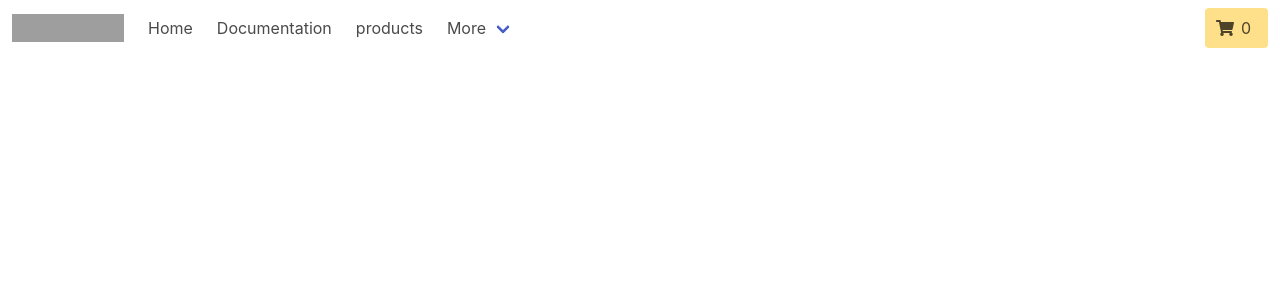
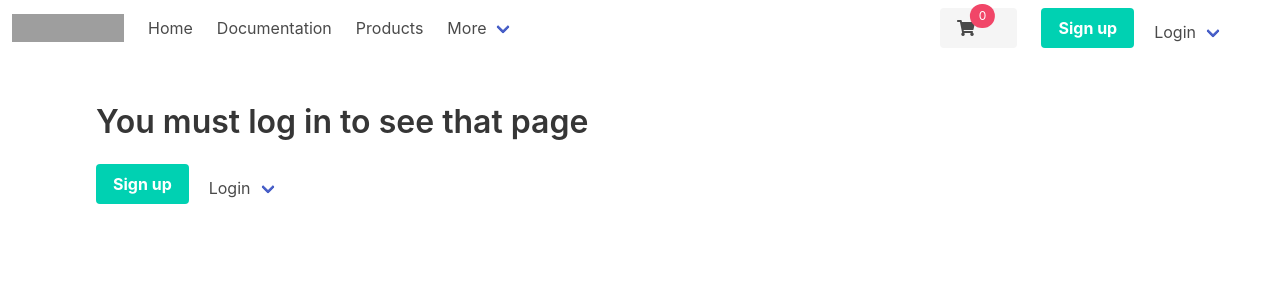
Before and after one commit to Pippin404/CPS-493-Web-Server-Programming, a Vue app in the folder client/: page /login in a window 1280 px wide. Shown: the top 300 px of the page. Built offline with nearby package versions, Linux system fonts and the light colour scheme; grey boxes are pictures that could not be loaded.

Commit message:
Synced notes with class notes. Very much needed

```diff
--- a/client/src/App.vue
+++ b/client/src/App.vue
@@ -5,12 +5,16 @@ import NavBar from './components/NavBar.vue';
 </script>
 
 <template>
-  <NavBar />
-  <div class="container">
-    <RouterView />
+  <div class="wrapper">
+    <NavBar />
+    <div class="container">
+      <RouterView />
+    </div>
   </div>
-
 </template>
 
 <style scoped>
+  .wrapper {
+    margin-right: 2rem;
+  }
 </style>
--- a/client/src/components/FlyOut.vue
+++ b/client/src/components/FlyOut.vue
@@ -1,51 +1,32 @@
 <script setup lang="ts">
 
-    const props=defineProps<{
-        isOpen?: boolean
-    }>()
-
+const props = defineProps<{
+    isOpen?: boolean
+}>()
 </script>
 
 <template>
-    <div class="flyout" :class="{ open: isOpen }">
-
+    <div class="flyout" :class="{ open: isOpen}">
         <slot></slot>
-
     </div>
 </template>
 
 <style scoped>
-    .flyout{
+    .flyout {
         position: fixed;
         top: 0;
         right: 0;
-        width: 300px;
+        width: 20rem;
         height: 100%;
-        background-color: #ffffff;
-        border-color: aquamarine;
+        background-color: white;
+        border: 1px solid #ccc;
+        box-shadow: -1px 0 5px 0 rgba(0,0,0,.5);
         z-index: 100;
-        box-shadow: -1px 0 5px rgba(0, 0, 0, 0.1);
-        transform: translateX(80%);
-        transition: transform 1s ease-in-out;
+        transform: translateX(90%);
+        transition: transform 1s;
+        padding: 1rem;
     }
-
-    .flyout.open, .flyout:hover{
-
+    .flyout.open, .flyout:hover {
         transform: translateX(0);
     }
-    .cart li{
-        display: flex;
-        align-items: center;
-        margin: 1rem;
-    }
-
-    .cart img{
-        margin-right: 1rem;
-        size: 5px;
-    }
-    .product-list {
-        display: flex;
-        flex-wrap: wrap;
-        justify-content: center;
-    }
 </style>
--- a/client/src/components/NavBar.vue
+++ b/client/src/components/NavBar.vue
@@ -1,13 +1,17 @@
 <script setup lang="ts">
 import { RouterLink } from 'vue-router';
 import { ref } from 'vue';
-
-import { total } from '@/viewModel/cart';
+import { count, isOpen } from '@/viewModel/cart';
+import LoginBadge from './LoginBadge.vue';
 
 let isActive = ref(false);
 
 function toggleMenu() {
   isActive.value = !isActive.value;
+}
+
+function toggleCart() {
+  isOpen.value = !isOpen.value;
 }
 
 </script>
@@ -37,8 +41,8 @@ function toggleMenu() {
       </RouterLink>
 
       <RouterLink to="/products" class="navbar-item">
-            products
-          </RouterLink>
+        Products
+      </RouterLink>
 
       <div class="navbar-item has-dropdown is-hoverable">
         <a class="navbar-link">
@@ -64,20 +68,16 @@ function toggleMenu() {
     </div>
 
     <div class="navbar-end">
+
       <div class="navbar-item">
-        <div class="buttons">
-          <a class="button is-warning">
-            <span class="icon">
-              <i class="fas fa-shopping-cart"></i>
-            </span>
-            <span>{{ total }}</span>
-          </a>
-        </div>
+          <button class="button is-light" @click="toggleCart()" :class="{ shiftLeft : isOpen }">
+            <i class="fas fa-shopping-cart"></i>
+            <span class="tag is-danger is-rounded sup-tag">{{ count }}</span>
+          </button>
+      </div>
 
-
-
-
-
+      <div class="navbar-item">
+        <LoginBadge />
       </div>
     </div>
   </div>
@@ -90,5 +90,12 @@ function toggleMenu() {
         border-bottom: 2px solid #00d1b2;
     }
 
+    .sup-tag {
+        transform: translate(-20%, -50%);
+    }
 
+    .shiftLeft {
+        transform: translateX(-100%);
+        transition: transform 1s ease-in-out;
+    }
 </style>
--- /dev/null
+++ b/client/src/components/loginBadge.vue
@@ -0,0 +1,65 @@
+<script setup lang="ts">
+import { getUsers, type User } from '@/model/user';
+import { refSession, useLogin } from '@/viewModel/session';
+
+    const session = refSession();
+
+    const users = getUsers().slice(0, 5);
+
+    const { login, logout } = useLogin();
+
+    function doLogin(user: User) {
+        login(user);
+    }
+
+    function doLogout() {
+        logout();
+    }
+
+</script>
+
+<template>
+    <div class="badge" v-if="session.user">
+        <img :src="session.user.image" alt="Avatar" />
+        <div>
+            {{ session.user.firstName }} {{ session.user.lastName }} <br />
+            {{ session.user.email }}
+        </div>
+        <div>(
+            <a class="is-danger" @click.prevent="doLogout">
+                Not You?
+            </a>)
+        </div>
+
+    </div>
+    <div class="buttons" v-else>
+        <a class="button is-primary">
+            <strong>Sign up</strong>
+        </a>
+
+        <div class="navbar-item has-dropdown is-hoverable">
+        <a class="navbar-link">
+          Login
+        </a>
+
+        <div class="navbar-dropdown">
+          <a v-for="user in users" class="navbar-item" @click="doLogin(user)">
+            {{ user.firstName }} {{ user.lastName }}
+          </a>
+        </div>
+      </div>
+
+    </div>
+</template>
+
+<style scoped>
+    .badge {
+        display: flex;
+        align-items: center;
+        line-height: 1em;
+    }
+    .badge img {
+        border-radius: 50%;
+        margin-right: 0.5em;
+    }
+</style>
--- a/client/src/model/user.ts
+++ b/client/src/model/user.ts
@@ -1,40 +1,30 @@
-import data from "../data/users.json"
-import { ref } from 'vue';
+import data from "../data/users.json";
 
-export interface Root {
+export interface User {
     id: number
     firstName: string
     lastName: string
+    maidenName: string
     age: number
     email: string
     phone: string
     password: string
     birthDate: string
     image: string
-
-
+    address: Address
   }
-
-
 
   export interface Address {
     address: string
     city: string
+    coordinates: {
+        lat: number
+        lng: number
+    }
     postalCode: string
     state: string
   }
 
-
-  export interface Crypto {
-    coin: string
-    wallet: string
-    network: string
-
-
-  postalCode: string
-  state: string
-}
-
-export function getitems(): Root[] {
-    return data.items;
-  }
+    export function getUsers(): User[] {
+        return data.items;
+    }
--- /dev/null
+++ b/client/src/pages/login.vue
@@ -0,0 +1,15 @@
+<script setup lang="ts">
+    import LoginBadge from '@/components/LoginBadge.vue';
+
+</script>
+
+<template>
+    <div class="hero">
+        <div class="hero-body">
+            <div class="container">
+                <h1 class="title">You must log in to see that page</h1>
+                <LoginBadge />
+            </div>
+        </div>
+    </div>
+</template>
--- a/client/src/pages/products/index.vue
+++ b/client/src/pages/products/index.vue
@@ -5,6 +5,7 @@
     import FlyOut from '@/components/FlyOut.vue';
     import { addToCart, isOpen } from '@/viewModel/cart';
     import ShoppingCart from '@/components/ShoppingCart.vue';
+    import loginBadge from '@/components/loginBadge.vue';
 
 
     const products = ref([] as Product[])
--- a/client/src/router/index.ts
+++ b/client/src/router/index.ts
@@ -1,3 +1,4 @@
+import { refSession } from '@/viewModel/session'
 import { createRouter, createWebHistory } from 'vue-router'
 import { routes } from 'vue-router/auto-routes'
 
@@ -6,4 +7,13 @@ const router = createRouter({
   routes: routes
 })
 
+router.beforeEach((to, from, next) => {
+  const session = refSession()
+  if (!['/login', '/register'].includes(to.path) && !session.user) {
+    next('/login')
+  }else {
+    next()
+  }
+})
+
 export default router
--- a/client/src/viewModel/cart.ts
+++ b/client/src/viewModel/cart.ts
@@ -1,29 +1,29 @@
-import { ref, computed } from 'vue';
-import type { Product } from '@/model/products';
+import { ref, computed, watch } from "vue"
+import type { Product } from "@/model/products"
 
-type CartItem = {
-    product: Product;
-    quantity: number;
-};
 
-const cart = ref([] as CartItem[]);
+    export type CartItem = {
+        product: Product,
+        quantity: number
+    }
+
+    const cart = ref([] as CartItem[])
 
     export const refCart = () => cart;
 
+    export function addToCart(product: Product) {
 
-export function addToCart(product: Product) {
-    const item = cart.value.find((item) => item.product.id === product.id);
+        const item = cart.value.find(item => item.product.id === product.id)
 
         if (item) {
-        item.quantity++;
+            item.quantity++
         } else {
-        cart.value.push({ product, quantity: 1 });
+            cart.value.push({ product, quantity: 1 })
         }
     }
 
+    export const total = computed( () => cart.value.reduce((total, item) => total + item.product.price * item.quantity, 0) )
+    export const count = computed( () => cart.value.reduce((total, item) => total + item.quantity, 0) )
 
-//this const WAS a function, not a value
-//Now I added computed, it updates and is now a object
-export const total = computed( () => cart.value.reduce((total, item) => total + item.product.price * item.quantity, 0) )
-export const totalItems = computed( () => cart.value.reduce((total, item) => total + item.quantity, 0) )
     export const isOpen = ref(false);
+    watch(isOpen, (value) => { console.log("Cart is open: ", value) })
--- /dev/null
+++ b/client/src/viewModel/session.ts
@@ -0,0 +1,23 @@
+import type { User } from "@/model/user";
+import { reactive } from "vue";
+import { useRouter } from "vue-router";
+
+const session  = reactive({
+    user: null as User | null,
+});
+
+export function useLogin() {
+    const router = useRouter();
+    return {
+        login(user: User) {
+            session.user = user;
+            router.push("/products");
+        },
+        logout() {
+            session.user = null;
+            router.push("/login");
+        }
+    };
+}
+
+export const refSession = () => session;
```
Lines whose indentation alone changed are shown as unchanged.
